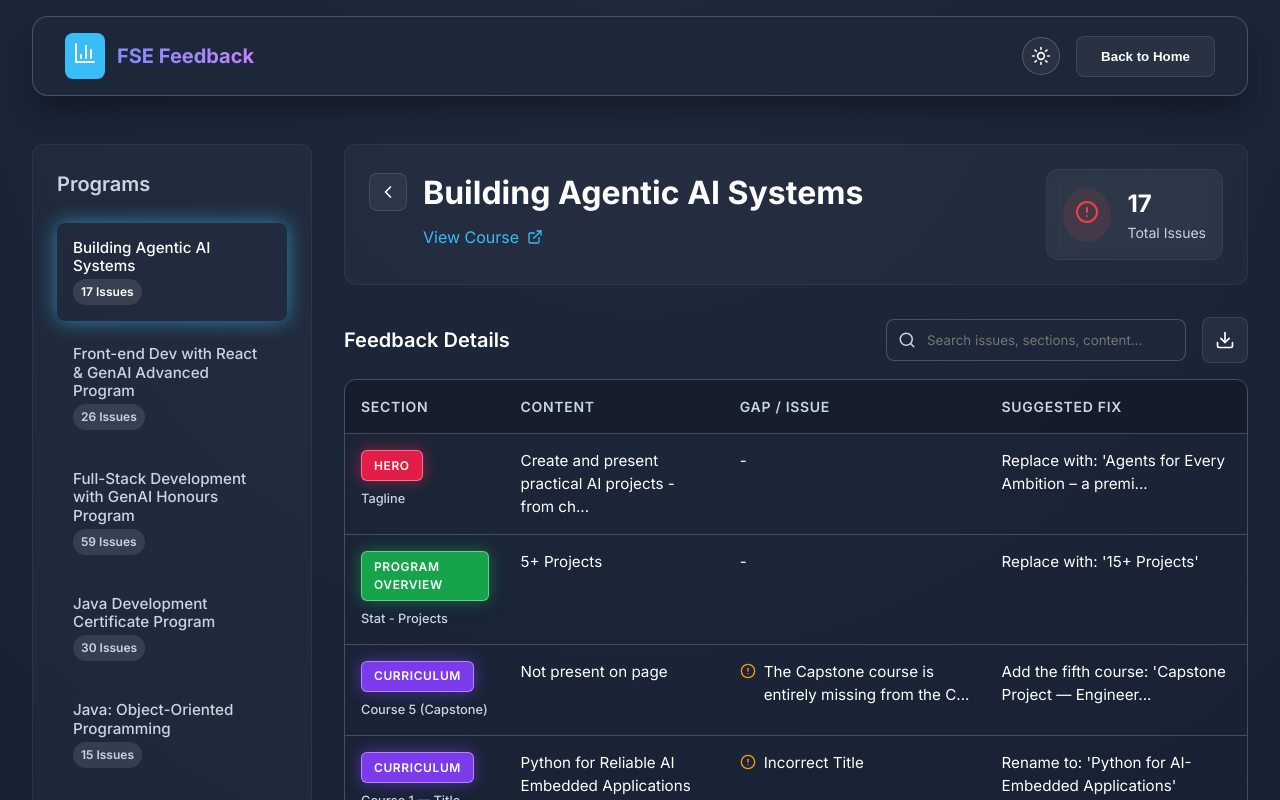
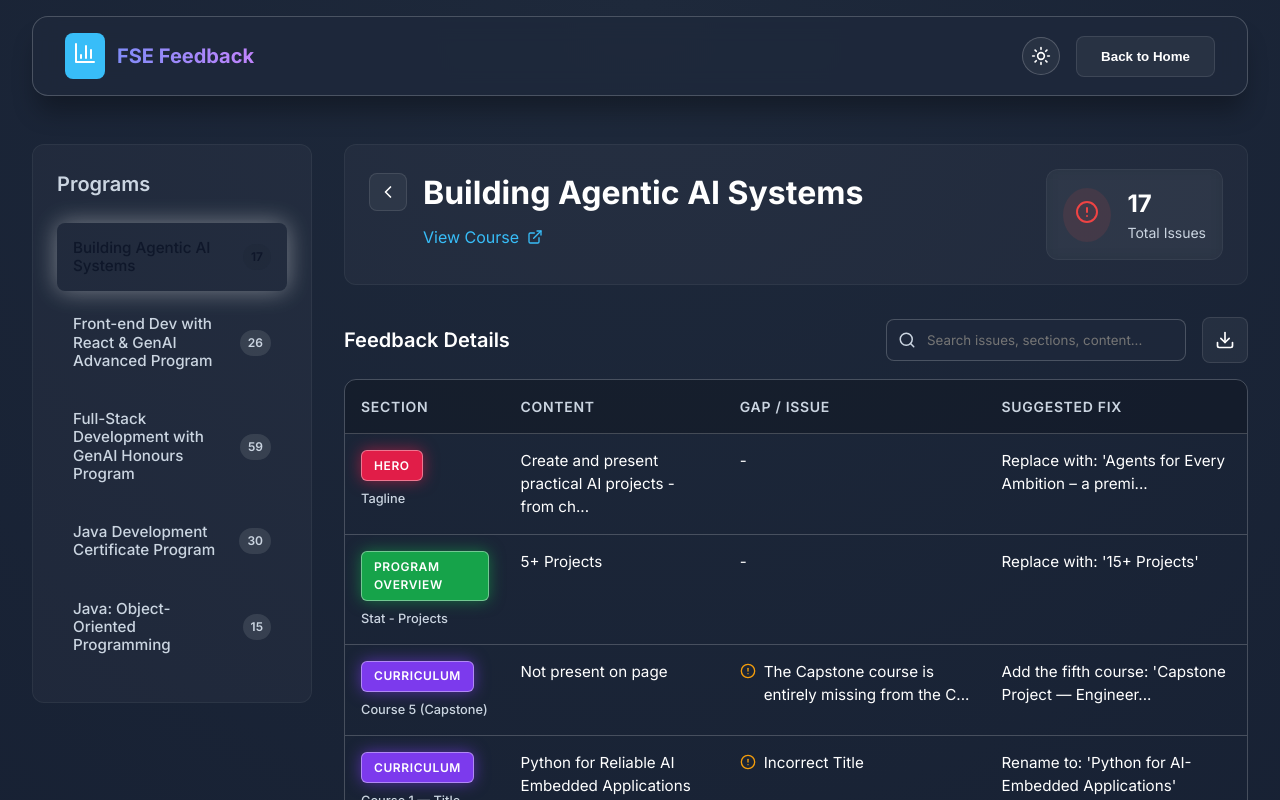
Before and after one commit to NanditaVora/website-feedback-dashboard, a React (Vite) app: page / in a window 1280 px wide. Both pictures are taken after a click on the button "Go to Dashboard". Shown: the top 800 px of the page. Built offline with nearby package versions, Linux system fonts and the light colour scheme.

Commit message:
style: High-contrast sidebar selection and fixed badge alignment

```diff
--- a/src/components/Dashboard.jsx
+++ b/src/components/Dashboard.jsx
@@ -74,11 +74,9 @@ const Dashboard = ({ data, selectedProgramId, setSelectedProgramId }) => {
                 onClick={() => { setSelectedProgramId(program.id); setSearchTerm(''); setSelectedIssue(null); }}
                 style={{ width: '100%', background: 'none', border: 'none', textAlign: 'left', font: 'inherit', cursor: 'pointer' }}
               >
-                <div style={{ display: 'flex', flexDirection: 'column', gap: '0.25rem' }}>
-                  <span style={{ fontWeight: '500', fontSize: '0.95rem', lineHeight: '1.2' }}>{program.name || program.filename}</span>
-                  <div style={{ display: 'flex', gap: '0.5rem', alignItems: 'center' }}>
-                    <span className="badge">{program.issues.length} Issues</span>
-                  </div>
+                <div style={{ display: 'flex', justifyContent: 'space-between', alignItems: 'center', width: '100%', gap: '1rem' }}>
+                  <span style={{ fontWeight: '500', fontSize: '0.95rem', lineHeight: '1.2', flex: 1 }}>{program.name || program.filename}</span>
+                  <span className="badge" style={{ flexShrink: 0 }}>{program.issues.length}</span>
                 </div>
               </button>
             ))}
--- a/src/index.css
+++ b/src/index.css
@@ -217,11 +217,16 @@ body {
 }
 
 .nav-item.active {
-  background: linear-gradient(135deg, #38bdf8, #4f46e5);
-  color: #ffffff;
-  font-weight: 700;
-  border-color: rgba(255, 255, 255, 0.4);
-  box-shadow: 0 0 20px rgba(56, 189, 248, 0.6);
+  background: #ffffff;
+  color: #0f172a; /* Dark text for maximum contrast */
+  font-weight: 800;
+  border-color: #ffffff;
+  box-shadow: 0 0 25px rgba(255, 255, 255, 0.4);
+}
+
+.nav-item.active .badge {
+  background: rgba(15, 23, 42, 0.1);
+  color: #0f172a;
 }
 
 .badge {
```
